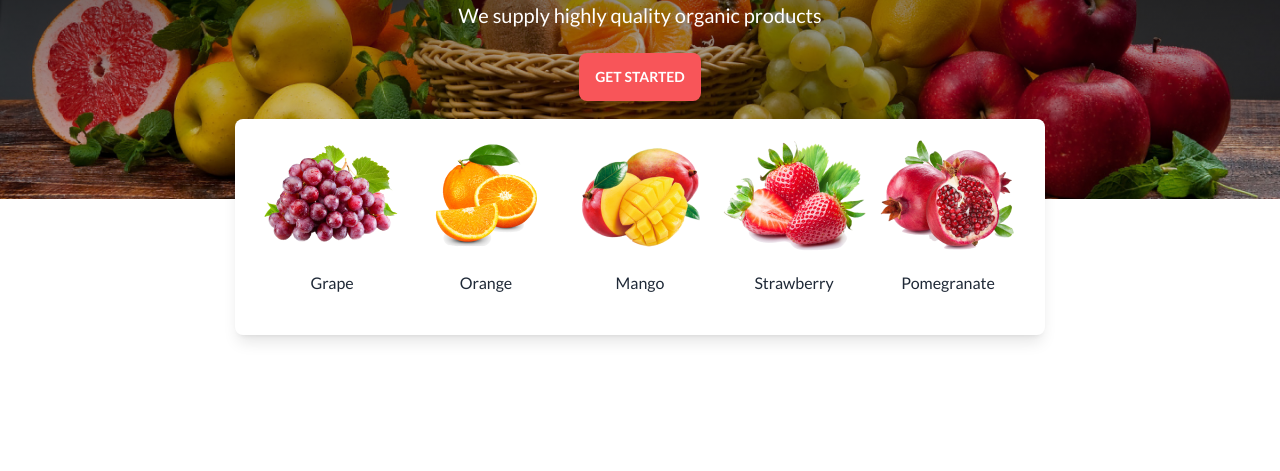
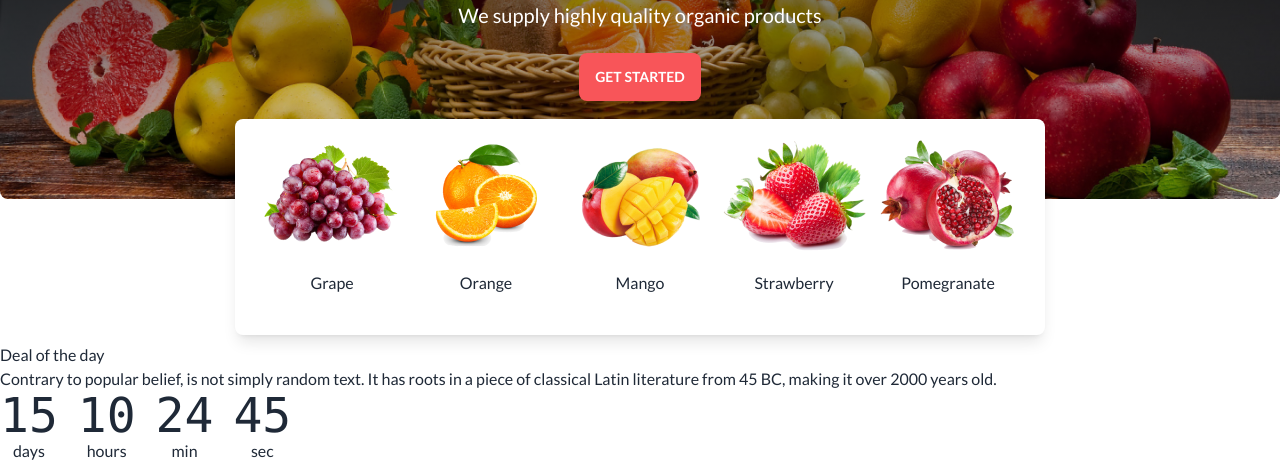
Before and after one commit to tawhid-choudhury/fruits-basket-a3, a plain HTML site: page index.html in a window 1280 px wide. Shown: the part 487-958 px from the top of the page. Before the commit the page ends 830 px from the top, so only its background shows below. Drawn offline with nearby package versions, Linux system fonts and the light colour scheme; grey boxes are pictures that could not be loaded.

Commit message:
started deal of the day section

```diff
--- a/index.html
+++ b/index.html
@@ -43,7 +43,7 @@
     <header class="max-w-[1440px] m-auto">
 
         <!-- nav for small and medium screens -->
-        <nav class="lg:hidden">
+        <nav class="lg:hidden mt-12">
             <div class="navbar bg-base-100">
                 <div class="flex-1">
                     <a class="btn btn-ghost normal-case text-xl">
@@ -110,12 +110,12 @@
 
 
         <!-- banner -->
-        <section class="max-w-[1440px] max-h-[600px] m-auto my-2 flex flex-col justify-center">
-            <div class="carousel w-full ">
+        <section class="max-w-[90%] md:max-w-[1440px] max-h-[600px] m-auto my-2 flex flex-col justify-center">
+            <div class="carousel w-full rounded-lg ">
                 <div id="slide1" class="carousel-item relative w-full " style="background-image: url('./images/banner1.png'); background-repeat: no-repeat;
                     background-size:cover;">
                     <div
-                        class="hero w-full h-full  bg-gradient-to-b from-black text-white flex items-center justify-center p-[10.4%]">
+                        class="hero w-full h-full  bg-gradient-to-b from-black text-white flex items-center justify-center p-[10.4%] ">
                         <div class="hero-content text-center ">
                             <div class="max-w-2xl ">
                                 <h1 class="lg:text-7xl text-2xl font-bold font-lato">Exotic tastes at your doorstep</h1>
@@ -134,7 +134,7 @@
                     </div>
                 </div>
                 <div id="slide2" class="carousel-item relative w-full " style="background-image: url('./images/banner2.png'); background-repeat: no-repeat;
-                background-size:100% 100%;">
+                background-size:cover;">
                     <div
                         class="hero w-full h-full  bg-gradient-to-b from-black text-white flex items-center justify-center p-[10.4%]">
                         <div class="hero-content text-center ">
@@ -156,7 +156,7 @@
                     </div>
                 </div>
                 <div id="slide3" class="carousel-item relative w-full " style="background-image: url('./images/banner3.png'); background-repeat: no-repeat;
-                background-size:100% 100%;">
+                background-size:cover;">
                     <div
                         class="hero w-full h-full  bg-gradient-to-b from-black text-white flex items-center justify-center p-[10.4%]">
                         <div class="hero-content text-center ">
@@ -177,7 +177,7 @@
                     </div>
                 </div>
                 <div id="slide4" class="carousel-item relative w-full " style="background-image: url('./images/banner4.png'); background-repeat: no-repeat;
-                background-size:100% 100%;">
+                background-size:cover;">
                     <div
                         class="hero w-full h-full  bg-gradient-to-b from-black text-white flex items-center justify-center p-[10.4%]">
                         <div class="hero-content text-center ">
@@ -229,7 +229,44 @@
     </header>
     <main>
         <!-- deal of the day -->
-        <section></section>
+        <section class="max-w-[90%] md:max-w-[1440px] m-auto my-2 flex flex-col justify-center">
+            <div class="deal">
+                <div>
+                    <h2>Deal of the day</h2>
+                    <p>Contrary to popular belief, is not simply random text. It has roots in a piece of classical Latin
+                        literature from 45 BC, making it over 2000 years old.</p>
+                </div>
+                <div>
+                    <div class="grid grid-flow-col gap-5 text-center auto-cols-max">
+                        <div class="flex flex-col">
+                            <span class="countdown font-mono text-5xl">
+                                <span style="--value:15;"></span>
+                            </span>
+                            days
+                        </div>
+                        <div class="flex flex-col">
+                            <span class="countdown font-mono text-5xl">
+                                <span style="--value:10;"></span>
+                            </span>
+                            hours
+                        </div>
+                        <div class="flex flex-col">
+                            <span class="countdown font-mono text-5xl">
+                                <span style="--value:24;"></span>
+                            </span>
+                            min
+                        </div>
+                        <div class="flex flex-col">
+                            <span class="countdown font-mono text-5xl">
+                                <span style="--value:45;"></span>
+                            </span>
+                            sec
+                        </div>
+                    </div>
+                </div>
+            </div>
+
+        </section>
 
         <!-- Meet the team -->
         <section></section>
```
